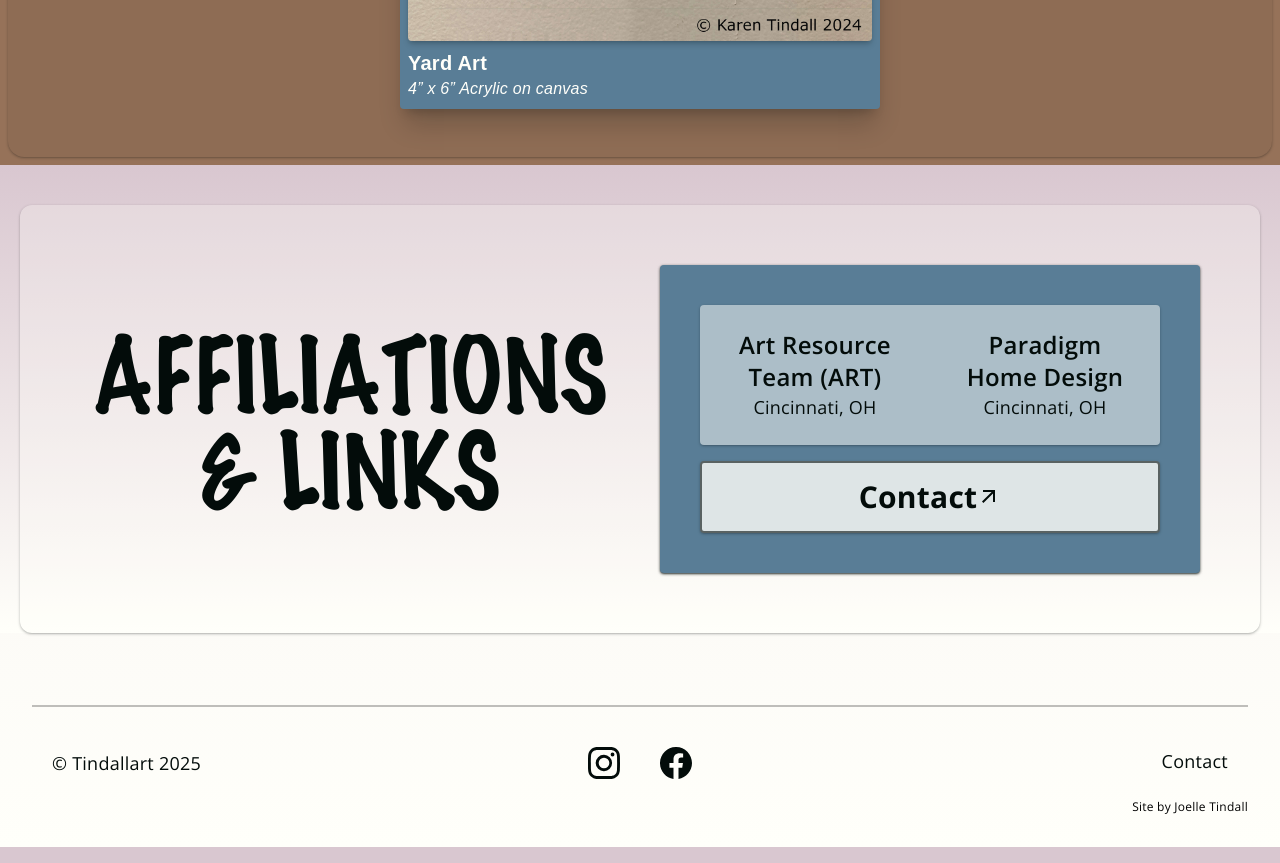
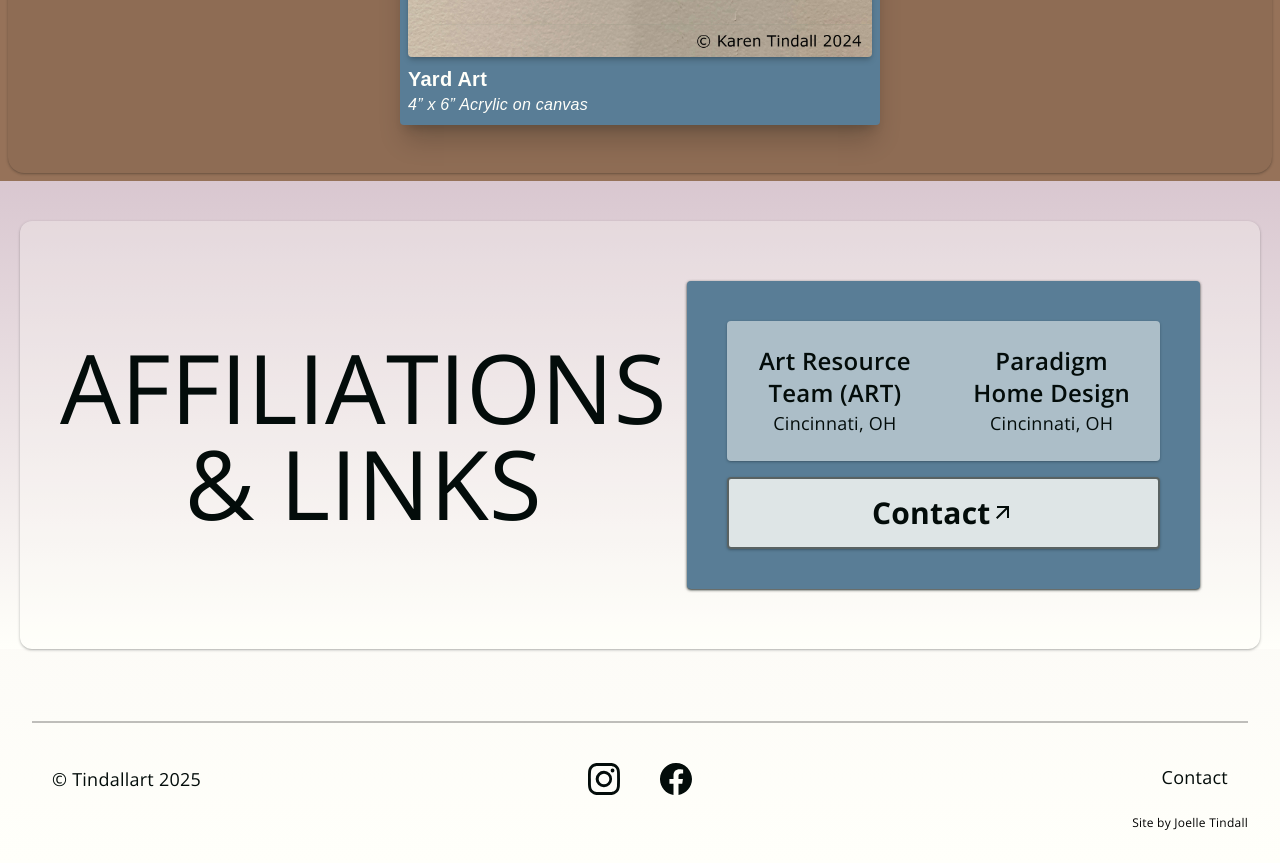
Before and after one commit to JoelleTindall/tindallart, a Nuxt app: page /karen in a window 1280 px wide. Shown: the part 5495-6358 px from the top of the page. Built offline with nearby package versions, Linux system fonts and the light colour scheme.

Commit message:
Minor changes

```diff
--- a/app/assets/css/main.css
+++ b/app/assets/css/main.css
@@ -37,18 +37,13 @@
 
   * {
     box-sizing: border-box;
-    font-family: "Marker Felt", sans-serif;
+
+    font-family: "Open Sans", sans-serif;
     letter-spacing: 0.25px;
   }
 
-  p {
-    font-family: "Open Sans", sans-serif;
-  }
-
-
-
-  input,label,textarea{
-        font-family: "Open Sans", sans-serif;
+  .logo, h1 {
+    font-family: "Marker Felt", sans-serif;
   }
 
   .artdescription {
@@ -62,6 +57,7 @@
   h4:hover {
     cursor: default;
   }
+
 
   p {
     color: var(--color-offblack);
--- a/app/components/artistpage.vue
+++ b/app/components/artistpage.vue
@@ -1,18 +1,12 @@
 <template>
 
   <div class="h-full bg-strawb">
-    <!-- <banner height="20px"></banner> -->
-<!-- <banner height="100%" src="images/dana/Orange_Popsicle_2024_Mixed_media_18x7x4.jpeg"> -->
-
         <div class="flex items-center justify-center text-balance bg-strawb">
           <div class=" py-10 w-full h-full ">
             <h1 class="text-center text-6xl lg:text-8xl lg:pt-12 p-5 uppercase">WORKS BY {{ artist }} TINDALL</h1>
           </div>
         </div>
-
-<!-- </banner> -->
     <Artiststatement :artist="artist"></Artiststatement>
-
     <arts :artist="artist"></arts>
     <Affiliates :artist="artist"/>
   </div>
--- a/app/components/nav-item.vue
+++ b/app/components/nav-item.vue
@@ -4,11 +4,11 @@
         class="group flex-1/4 shrink hover:text-shadow-gray-100/40 hover:text-shadow-md active:text-shadow-gray-100/40 active:text-shadow-md transition-all"
         :class="[isActive ? ('text-shadow-gray-100/40 text-shadow-xs z-52') : ('text-shadow-2xs text-shadow-transparent z-51')]">
         <div
-            class="  group-hover:bg-blueb  group-active:bg-blueb transition h-24 content-center "
+            class="group-hover:bg-blueb  group-active:bg-blueb transition h-24 content-center"
             :class="[isActive ? ('bg-blueb shadow-sm shadow-offblack/25 ') : ('bg-none')]">
             <div class="w-full px-4 group-hover:py-6 group-active:py-6 transition-padding duration-400 group-hover:bg-blueb group-active:bg-blueb flex content-center justify-center">
                 <p
-                    class="link font-normal mobileLandscape:text-xl  group-hover:text-offwhite group-active:text-offwhite group-hover:scale-105 group-hover:cursor-pointer group-active:scale-105 transition-all"
+                    class="link font-semibold mobileLandscape:text-xl group-hover:text-offwhite group-active:text-offwhite group-hover:scale-105 group-hover:cursor-pointer group-active:scale-105 transition-all"
                     :class="[isActive ? ('text-offwhite scale-105') : ('text-offblack/95'), isActive && 'mobileLandscape:text-offwhite scale-105']">{{ name }}
                 </p>
             </div>
--- a/app/components/navbar.vue
+++ b/app/components/navbar.vue
@@ -8,7 +8,7 @@
           <NuxtLink to="/" class=" group my-2 pl-6 h-full group-hover:cursor-pointer">
             <div @click="showMenu && toggleNav()" class="min-h-full bg-offwhite/25 shadow-xs shadow-offblack/25 rounded-lg group-hover:cursor-pointer h-full ">
 
-                <h2 class="h-full text-3xl p-2 group-hover:cursor-pointer">Tindallart</h2>
+                <h2 class="logo h-full text-3xl p-2 group-hover:cursor-pointer">Tindallart</h2>
             </div>
           </NuxtLink>
 
@@ -47,7 +47,7 @@
 
         <!-- Desktop Nav -->
         <ul
-          class="hidden mobileLandscape:flex mobileLandscape:w-100 md:flex flex-row text-2xl md:text-3xl h-full py-0  rounded-bl"
+          class="hidden mobileLandscape:flex mobileLandscape:w-100 md:flex flex-row text-2xl md:text-3xl h-full py-0 rounded-bl"
           @mouseover="hovering = true"
           @mouseleave="hovering = false">
 
```
